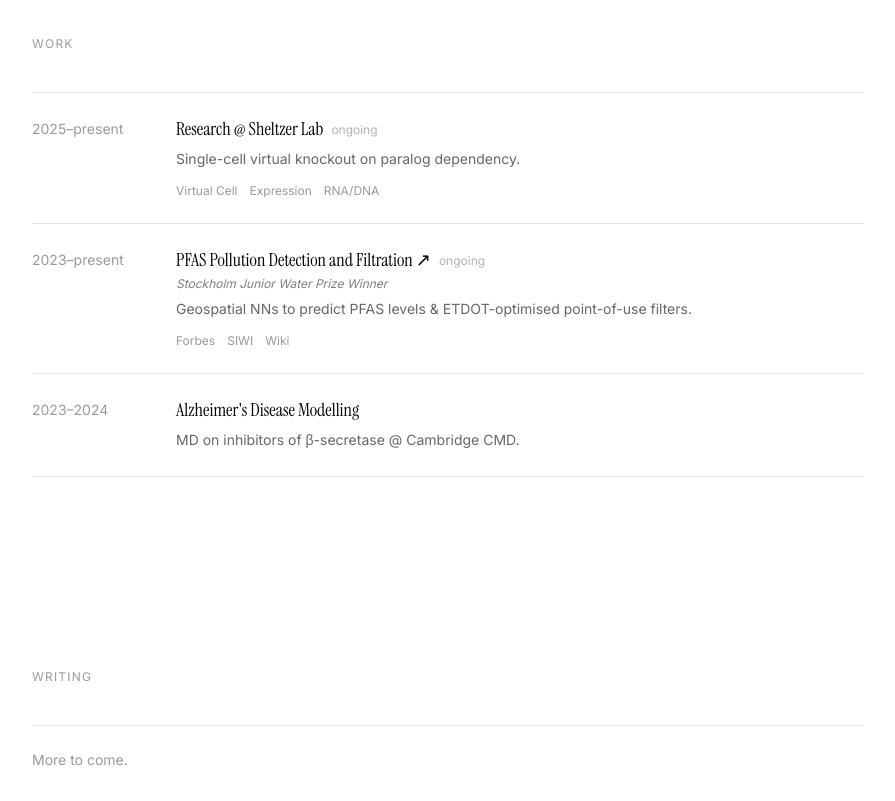
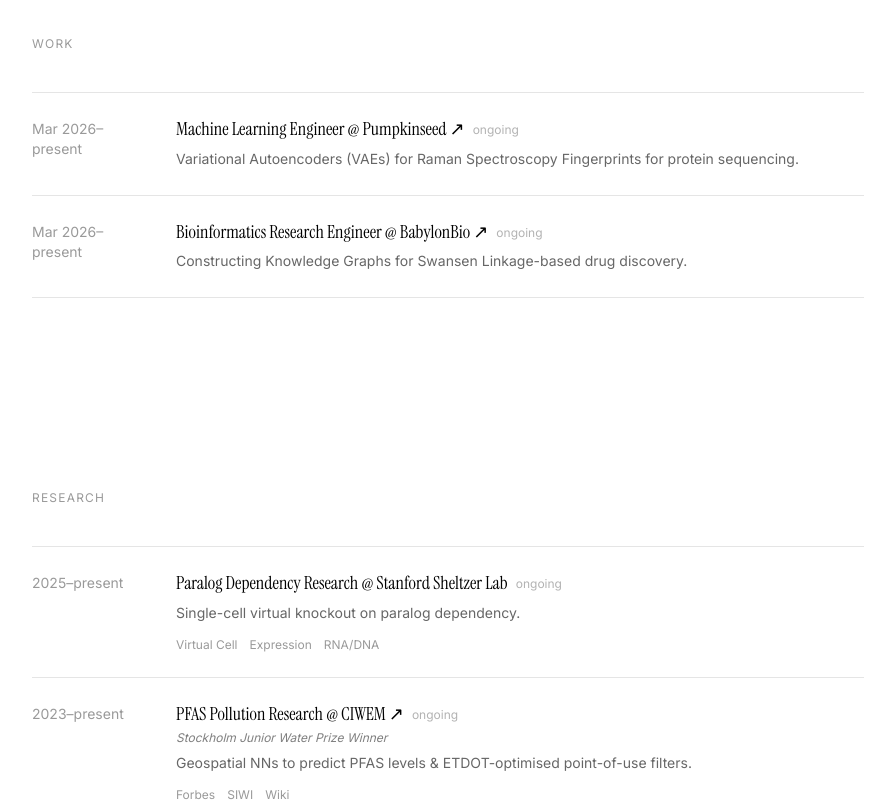
Before and after one commit to JonathanZhao222/Personal-Website, a Next.js app: page / in a window 1280 px wide. Shown: the part 860-1661 px from the top of the page, without its empty margins (192-1087 px from the left). Built offline with nearby package versions, Linux system fonts and the light colour scheme.

Commit message:
updated links

```diff
--- a/src/app/page.tsx
+++ b/src/app/page.tsx
@@ -1,5 +1,6 @@
 import Hero from '@/components/sections/Hero'
 import Work from '@/components/sections/Work'
+import Research from '@/components/sections/Research'
 import Writing from '@/components/sections/Writing'
 import { projects } from '@/lib/projects'
 
@@ -7,7 +8,8 @@ export default function Home() {
   return (
     <>
       <Hero />
-      <Work projects={projects} />
+      <Work />
+      <Research projects={projects} />
       <Writing />
     </>
   )
--- a/src/components/layout/Nav.tsx
+++ b/src/components/layout/Nav.tsx
@@ -22,31 +22,25 @@ export default function Nav() {
         <div className="flex items-center gap-6">
           {isHome ? (
             <>
-              <a
-                href="#work"
-                className="font-sans text-sm text-black/60 hover:text-black transition-colors"
-              >
+              <a href="#work" className="font-sans text-sm text-black/60 hover:text-black transition-colors">
                 Work
               </a>
-              <a
-                href="#writing"
-                className="font-sans text-sm text-black/60 hover:text-black transition-colors"
-              >
+              <a href="#research" className="font-sans text-sm text-black/60 hover:text-black transition-colors">
+                Research
+              </a>
+              <a href="#writing" className="font-sans text-sm text-black/60 hover:text-black transition-colors">
                 Writing
               </a>
             </>
           ) : (
             <>
-              <Link
-                href="/#work"
-                className="font-sans text-sm text-black/60 hover:text-black transition-colors"
-              >
+              <Link href="/#work" className="font-sans text-sm text-black/60 hover:text-black transition-colors">
                 Work
               </Link>
-              <Link
-                href="/writing"
-                className="font-sans text-sm text-black/60 hover:text-black transition-colors"
-              >
+              <Link href="/#research" className="font-sans text-sm text-black/60 hover:text-black transition-colors">
+                Research
+              </Link>
+              <Link href="/writing" className="font-sans text-sm text-black/60 hover:text-black transition-colors">
                 Writing
               </Link>
             </>
--- /dev/null
+++ b/src/components/sections/Research.tsx
@@ -0,0 +1,33 @@
+import type { Project } from '@/types/project'
+import { ProjectCard } from '@/components/ui/ProjectCard'
+import { FadeIn } from '@/components/ui/FadeIn'
+
+interface ResearchProps {
+  projects: Project[]
+}
+
+export default function Research({ projects }: ResearchProps) {
+  return (
+    <section
+      id="research"
+      className="max-w-4xl mx-auto px-6 md:px-8 py-24"
+      aria-labelledby="research-heading"
+    >
+      <FadeIn>
+        <h2
+          id="research-heading"
+          className="font-sans text-xs tracking-widest uppercase text-black/40 mb-10"
+        >
+          Research
+        </h2>
+      </FadeIn>
+      <div className="border-t border-black/10">
+        {projects.map((project, i) => (
+          <FadeIn key={project.id} delay={i * 0.08}>
+            <ProjectCard project={project} />
+          </FadeIn>
+        ))}
+      </div>
+    </section>
+  )
+}
--- a/src/components/sections/Work.tsx
+++ b/src/components/sections/Work.tsx
@@ -1,12 +1,39 @@
-import type { Project } from '@/types/project'
-import { ProjectCard } from '@/components/ui/ProjectCard'
+import { jobs } from '@/lib/jobs'
+import type { Job } from '@/lib/jobs'
 import { FadeIn } from '@/components/ui/FadeIn'
 
-interface WorkProps {
-  projects: Project[]
+function JobCard({ job }: { job: Job }) {
+  return (
+    <div className="group flex flex-col md:flex-row md:items-start gap-2 md:gap-8 py-6 border-b border-black/10">
+      <span className="shrink-0 font-sans text-sm text-black/40 md:w-28 pt-0.5">
+        {job.year}
+      </span>
+      <div className="flex-1 min-w-0">
+        <h3 className="font-serif text-lg leading-snug group-hover:translate-x-0.5 transition-transform duration-200">
+          {job.title} @{' '}
+          <a
+            href={job.companyUrl}
+            target="_blank"
+            rel="noopener noreferrer"
+            className="hover:opacity-60 transition-opacity"
+          >
+            {job.company} ↗
+          </a>
+          {job.status === 'ongoing' && (
+            <span className="ml-2 inline-block font-sans text-xs text-black/30 align-middle">
+              ongoing
+            </span>
+          )}
+        </h3>
+        <p className="mt-1.5 font-sans text-sm text-black/60 leading-relaxed">
+          {job.description}
+        </p>
+      </div>
+    </div>
+  )
 }
 
-export default function Work({ projects }: WorkProps) {
+export default function Work() {
   return (
     <section
       id="work"
@@ -22,9 +49,9 @@ export default function Work({ projects }: WorkProps) {
         </h2>
       </FadeIn>
       <div className="border-t border-black/10">
-        {projects.map((project, i) => (
-          <FadeIn key={project.id} delay={i * 0.08}>
-            <ProjectCard project={project} />
+        {jobs.map((job, i) => (
+          <FadeIn key={job.id} delay={i * 0.08}>
+            <JobCard job={job} />
           </FadeIn>
         ))}
       </div>
--- /dev/null
+++ b/src/lib/jobs.ts
@@ -0,0 +1,30 @@
+export interface Job {
+  id: string
+  title: string
+  company: string
+  companyUrl: string
+  description: string
+  year: string
+  status: 'ongoing' | 'completed'
+}
+
+export const jobs: Job[] = [
+  {
+    id: 'pumpkinseed',
+    title: 'Machine Learning Engineer',
+    company: 'Pumpkinseed',
+    companyUrl: 'https://www.pumpkinseed.bio/',
+    description: 'Variational Autoencoders (VAEs) for Raman Spectroscopy Fingerprints for protein sequencing.',
+    year: 'Mar 2026–present',
+    status: 'ongoing',
+  },
+  {
+    id: 'babylonbio',
+    title: 'Bioinformatics Research Engineer',
+    company: 'BabylonBio',
+    companyUrl: 'https://babylon.bio/',
+    description: 'Constructing Knowledge Graphs for Swansen Linkage-based drug discovery.',
+    year: 'Mar 2026–present',
+    status: 'ongoing',
+  },
+]
--- a/src/lib/projects.ts
+++ b/src/lib/projects.ts
@@ -3,7 +3,7 @@ import type { Project } from '@/types/project'
 export const projects: Project[] = [
   {
     id: 'sheltzer-lab',
-    title: 'Research @ Sheltzer Lab',
+    title: 'Paralog Dependency Research @ Stanford Sheltzer Lab',
     description: 'Single-cell virtual knockout on paralog dependency.',
     year: '2025–present',
     tags: [],
@@ -16,7 +16,7 @@ export const projects: Project[] = [
   },
   {
     id: 'pfas-pollution',
-    title: 'PFAS Pollution Detection and Filtration',
+    title: 'PFAS Pollution Research @ CIWEM',
     description:
       'Geospatial NNs to predict PFAS levels & ETDOT-optimised point-of-use filters.',
     year: '2023–present',
@@ -32,9 +32,9 @@ export const projects: Project[] = [
   },
   {
     id: 'alzheimers',
-    title: "Alzheimer's Disease Modelling",
+    title: "Alzheimer's Pathology Research @ Cambridge CMD",
     description:
-      'MD on inhibitors of β-secretase @ Cambridge CMD.',
+      'MD on inhibitors of β-secretase.',
     year: '2023–2024',
     tags: [],
     status: 'completed',
```
